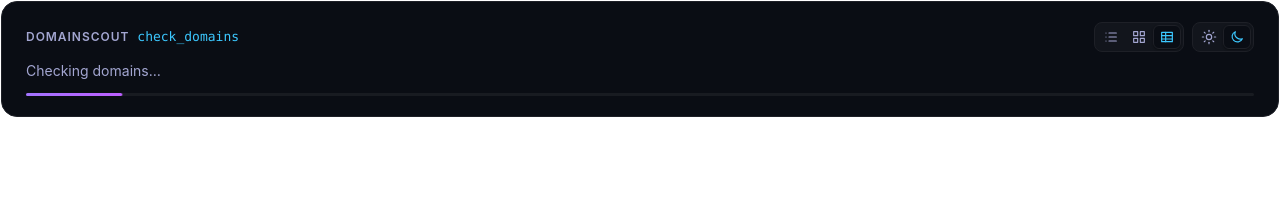
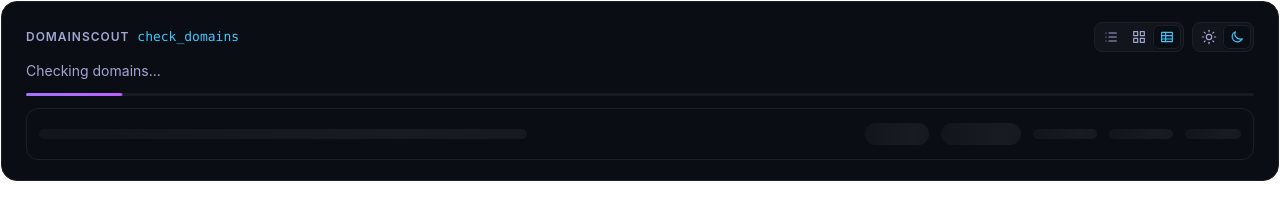
Before and after one commit to JohnDaka/domainscout-mcp, a browser extension: page ui/results.html in a window 1280 px wide. Drawn offline with Linux system fonts and the light colour scheme.

Commit message:
feat: a loading skeleton, "Sent to chat" on Regenerate, and no repeated names
- While a check runs, the panel shows the table to come as shimmering placeholder rows under
  "Checking 40 names in .com, .ai…", so the results drop into place without a jump. Reduced
  motion keeps the rows still.
- Regenerate says "Sent to chat" for four seconds after a click, in the same cell as its other
  labels, so its width doesn't change. The new check comes as a new panel under the message.
- A name marked or free in both .com and .ai appears once in what Regenerate sends.

```diff
--- a/ui/results.css
+++ b/ui/results.css
@@ -355,6 +355,65 @@ input:focus-visible {
   animation: slide 1.2s ease-in-out infinite;
 }
 
+/* The skeleton of the table to come: a row per name, its cells as shimmering bars. */
+.skeleton {
+  margin-top: 12px;
+  border: 1px solid var(--ds-panel-border);
+  border-radius: var(--ds-radius-card);
+  overflow: hidden;
+}
+
+.skeleton__row {
+  display: grid;
+  grid-template-columns: minmax(0, 1fr) 64px 80px 64px 64px 56px;
+  align-items: center;
+  gap: 12px;
+  padding: 14px 12px;
+  border-bottom: 1px solid var(--ds-divider);
+}
+
+.skeleton__row:last-child {
+  border-bottom: 0;
+}
+
+.skeleton__bar {
+  height: 10px;
+  border-radius: var(--ds-radius-pill);
+  background: linear-gradient(
+    90deg,
+    var(--ds-raised) 25%,
+    var(--ds-divider) 50%,
+    var(--ds-raised) 75%
+  );
+  background-size: 300% 100%;
+  animation: shimmer 1.4s ease-in-out infinite;
+}
+
+.skeleton__bar--name {
+  width: 60%;
+}
+
+.skeleton__row:nth-child(3n + 2) .skeleton__bar--name {
+  width: 45%;
+}
+
+.skeleton__row:nth-child(3n) .skeleton__bar--name {
+  width: 70%;
+}
+
+.skeleton__bar--button {
+  height: 22px;
+}
+
+@keyframes shimmer {
+  from {
+    background-position: 100% 0;
+  }
+  to {
+    background-position: 0 0;
+  }
+}
+
 @keyframes slide {
   from {
     transform: translateX(-100%);
@@ -578,6 +637,13 @@ input:focus-visible {
 /* "Regenerate all" until names are marked Similar, then "Regenerate with 2", in one cell. */
 .regenerate:not(.regenerate--with) .swap__on,
 .regenerate--with .swap__off {
+  visibility: hidden;
+}
+
+/* "Sent to chat" for a moment after a click, in the same cell. */
+.regenerate:not(.regenerate--sent) .swap__sent,
+.regenerate.regenerate--sent .swap__off,
+.regenerate.regenerate--sent .swap__on {
   visibility: hidden;
 }
 
@@ -1165,6 +1231,10 @@ input:focus-visible {
     display: none;
   }
 
+  .skeleton__bar {
+    animation: none;
+  }
+
   .registrar,
   .matrix__link,
   .toggle .icon {
--- a/ui/results.js
+++ b/ui/results.js
@@ -128,6 +128,7 @@ const Copy = {
   CompareSaved: 'Compare in chat',
   RegenerateAll: 'Regenerate all',
   RegenerateWith: 'Regenerate with',
+  SentToChat: 'Sent to chat',
   RegenerateLabel: 'New names, none of those checked so far; the saved ones stay',
   RegenerateHint: 'Regenerate for a new batch.',
   OtherTlds: 'Try other TLDs',
@@ -182,7 +183,7 @@ const Ask = {
    */
   regenerate: ({ names, saved, tlds, free, similar }) => {
     const count = Math.min(Math.max(names.length, REGENERATE_MIN), REGENERATE_MAX);
-    const examples = free.slice(0, STYLE_SAMPLE).map(label);
+    const examples = [...new Set(free.map(label))].slice(0, STYLE_SAMPLE);
     const liked = examples.length
       ? ` in the same style (names like ${examples.join(', ')} were free)`
       : '';
@@ -627,10 +628,32 @@ function showChecking(input) {
   const tlds = Array.isArray(input?.tlds) && input.tlds.length ? input.tlds : undefined;
   const where = tlds ? ` in ${tldList(tlds)}` : '';
   setStatus(count ? `Checking ${count} names${where}…` : Copy.Checking, StatusKind.Progress);
-  content.replaceChildren(element('div', 'progress'));
+  content.replaceChildren(element('div', 'progress'), skeleton(count));
   filterSlot.replaceChildren();
   regenerateSlot.replaceChildren();
   layoutGroup.hidden = false;
+}
+
+/** Rows the skeleton shows while checking: as many as the names, up to a screenful. */
+const SKELETON_ROWS = 8;
+/** The skeleton's cells: the name, the two buttons, two prices and "N more". */
+const SKELETON_CELLS = ['name', 'button', 'button', 'price', 'price', 'more'];
+
+/**
+ * The shape of the results to come, in shimmering placeholders: the panel already has its size
+ * while the check runs, and the table drops into place without a jump.
+ */
+function skeleton(count) {
+  const box = element('div', 'skeleton');
+  box.setAttribute('aria-hidden', TRUE);
+  const rows = Math.min(Math.max(count, 1), SKELETON_ROWS);
+  for (let index = 0; index < rows; index++) {
+    const row = element('div', 'skeleton__row');
+    for (const kind of SKELETON_CELLS)
+      row.append(element('span', `skeleton__bar skeleton__bar--${kind}`));
+    box.append(row);
+  }
+  return box;
 }
 
 function showMessage(text, kind) {
@@ -759,8 +782,9 @@ function fewFreeNote(free, total) {
 function regenerateButton() {
   const node = button('chip-button regenerate', undefined, () => {
     const saved = [...state.saved.values()].map((item) => item.domain);
-    const similar = [...state.similar.values()].map(label);
+    const similar = [...new Set([...state.similar.values()].map(label))];
     sendToChat(Ask.regenerate({ ...state.check, saved, free: state.free, similar }));
+    showSent(node);
   });
   node.title = Copy.RegenerateLabel;
   // "Regenerate all" and "Regenerate with 2" share one cell, one of them hidden: the button keeps
@@ -769,12 +793,28 @@ function regenerateButton() {
   const withCount = element('span', 'swap__on', `${Copy.RegenerateWith} `);
   withCount.append(regenerateCount);
   const words = element('span', 'swap');
-  words.append(element('span', 'swap__off', Copy.RegenerateAll), withCount);
+  const sent = element('span', 'swap__sent', Copy.SentToChat);
+  words.append(element('span', 'swap__off', Copy.RegenerateAll), withCount, sent);
   node.append(icon(Icon.Refresh), words);
   regenerateButtonNode = node;
   syncRegenerateCount();
   return node;
 }
+
+/**
+ * Says the request went to the chat, for a moment: the new check comes as a new panel under the
+ * message, not in this one, so this panel only confirms it was asked.
+ */
+function showSent(node) {
+  node.classList.add(SENT_CLASS);
+  window.clearTimeout(sentTimer);
+  sentTimer = window.setTimeout(() => node.classList.remove(SENT_CLASS), SENT_SHOWN_MS);
+}
+
+/** The class that shows "Sent to chat" on Regenerate, and for how long. */
+const SENT_CLASS = 'regenerate--sent';
+const SENT_SHOWN_MS = 4000;
+let sentTimer;
 
 /** The Regenerate button and its count, updated as names are marked Similar. */
 let regenerateButtonNode;
```
